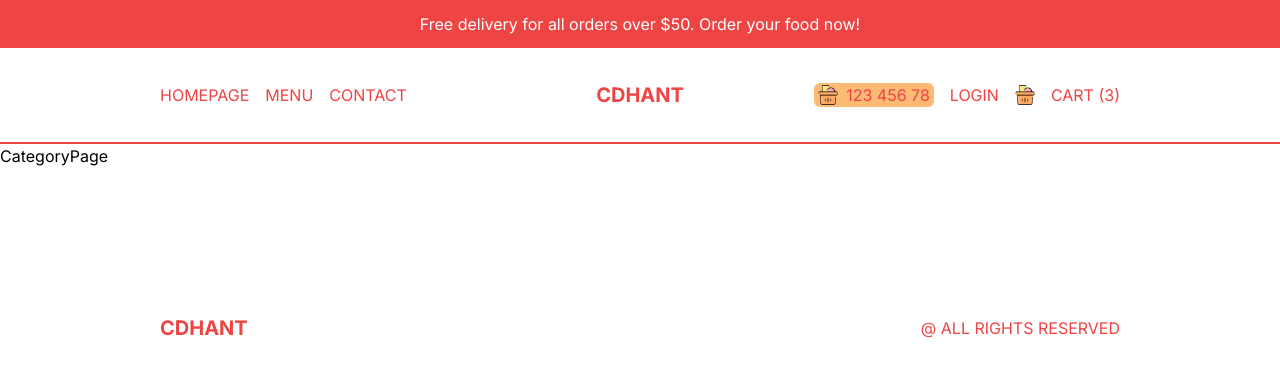
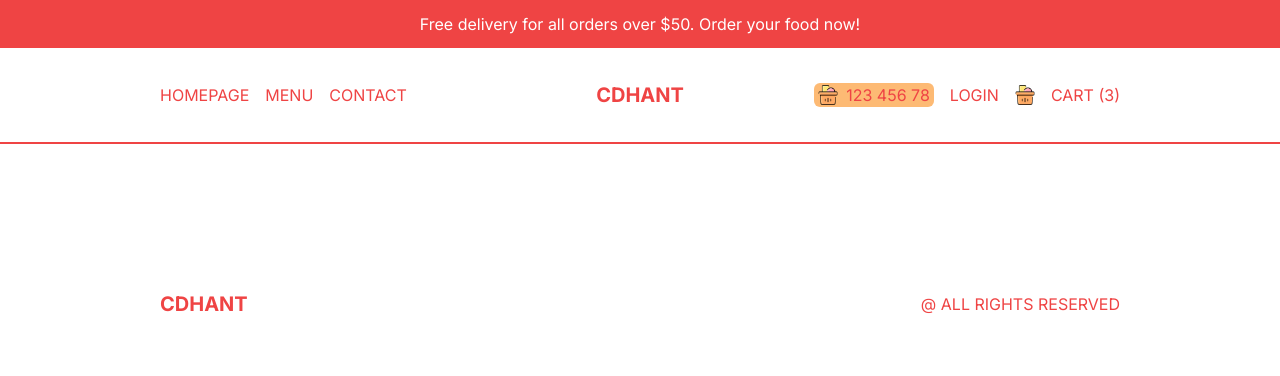
Before and after one commit to cdhant7/Food-delivery, a Next.js app: page /menu/1 in a window 1280 px wide. Shown: the top 376 px of the page. Built offline with nearby package versions, Linux system fonts and the light colour scheme.

Commit message:
category

```diff
--- a/src/app/menu/[category]/page.tsx
+++ b/src/app/menu/[category]/page.tsx
@@ -1,9 +1,13 @@
+import { pizzas } from '@/data'
+import Link from 'next/link'
 import React from 'react'
 
 const CategoryPage = () => {
   return (
-    <div>
-      CategoryPage
+    <div className='flex text-red-500'>
+      {pizzas.map(item =>(
+        <Link href={`/product/${item.id}`} key={item.id}></Link>
+      ))}
     </div>
   )
 }
```
